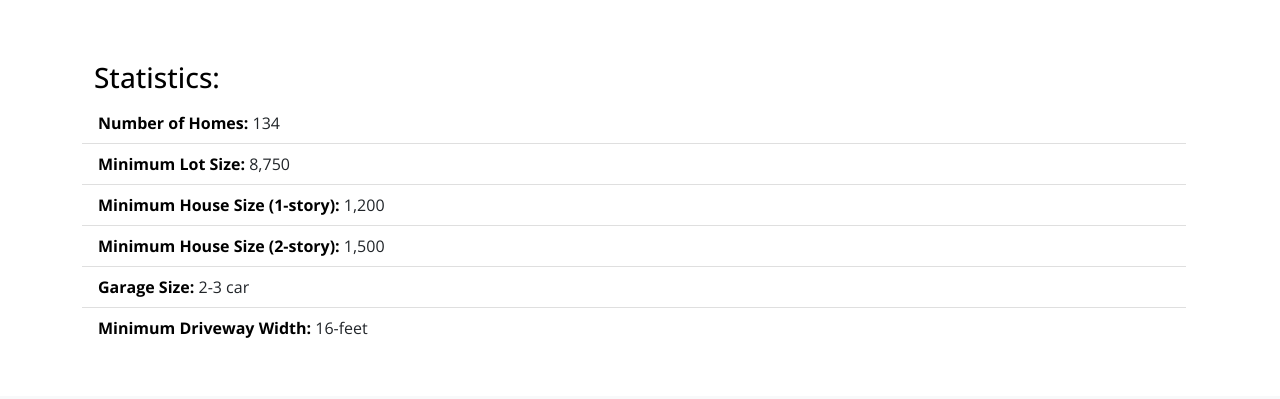
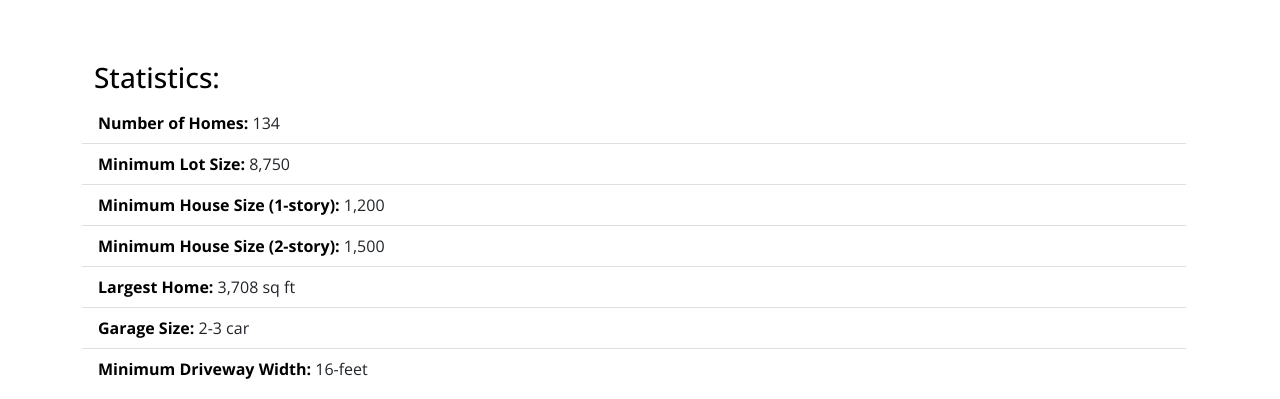
Before and after one commit to parkridge-warsaw/HOA, a plain HTML site: page about.html in a window 1280 px wide. Shown: the part 269-668 px from the top of the page. Drawn offline with nearby package versions, Linux system fonts and the light colour scheme; a script that the page names is missing.

Commit message:
updated stats

```diff
--- a/about.html
+++ b/about.html
@@ -102,6 +102,9 @@
                         <strong>Minimum House Size (2-story):</strong> 1,500
                     </li>
                     <li class="list-group-item">
+                        <strong>Largest Home:</strong> 3,708 sq ft
+                    </li>
+                    <li class="list-group-item">
                         <strong>Garage Size:</strong> 2-3 car
                     </li>
                     <li class="list-group-item">
```
